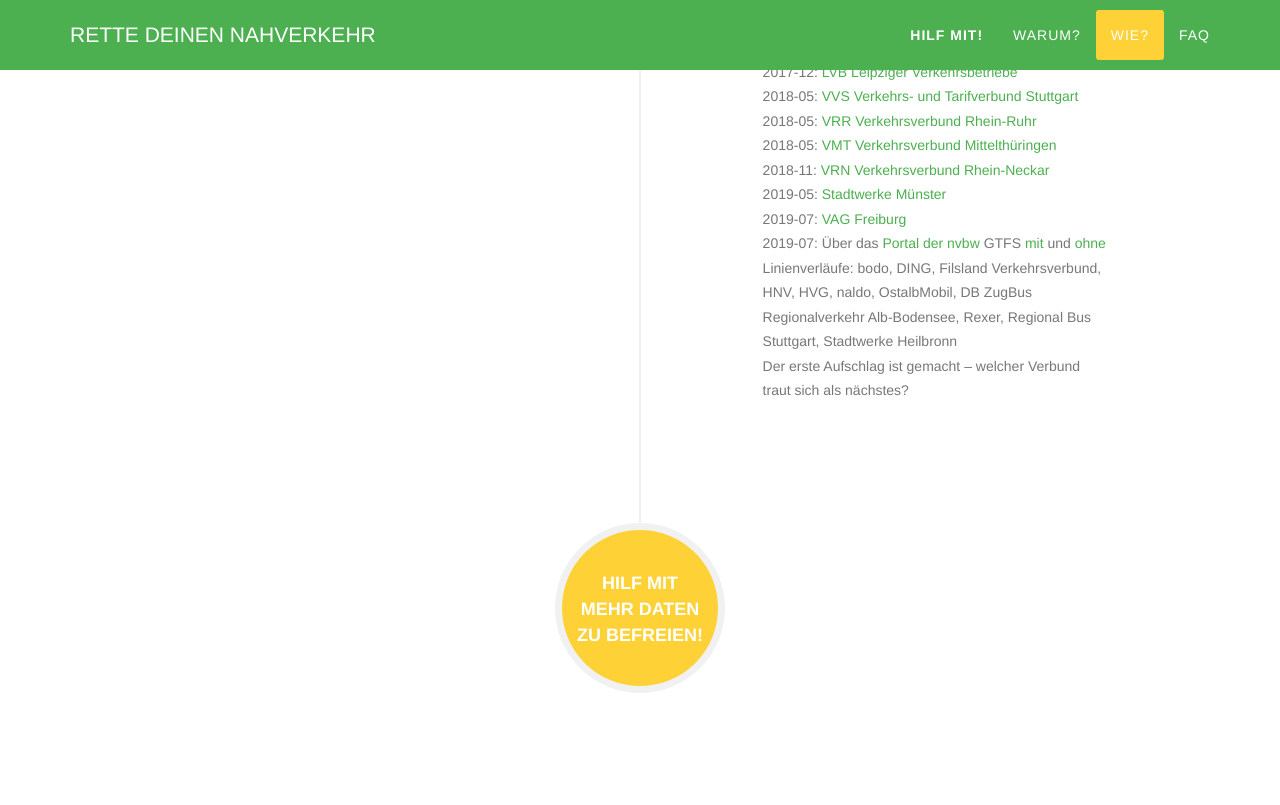
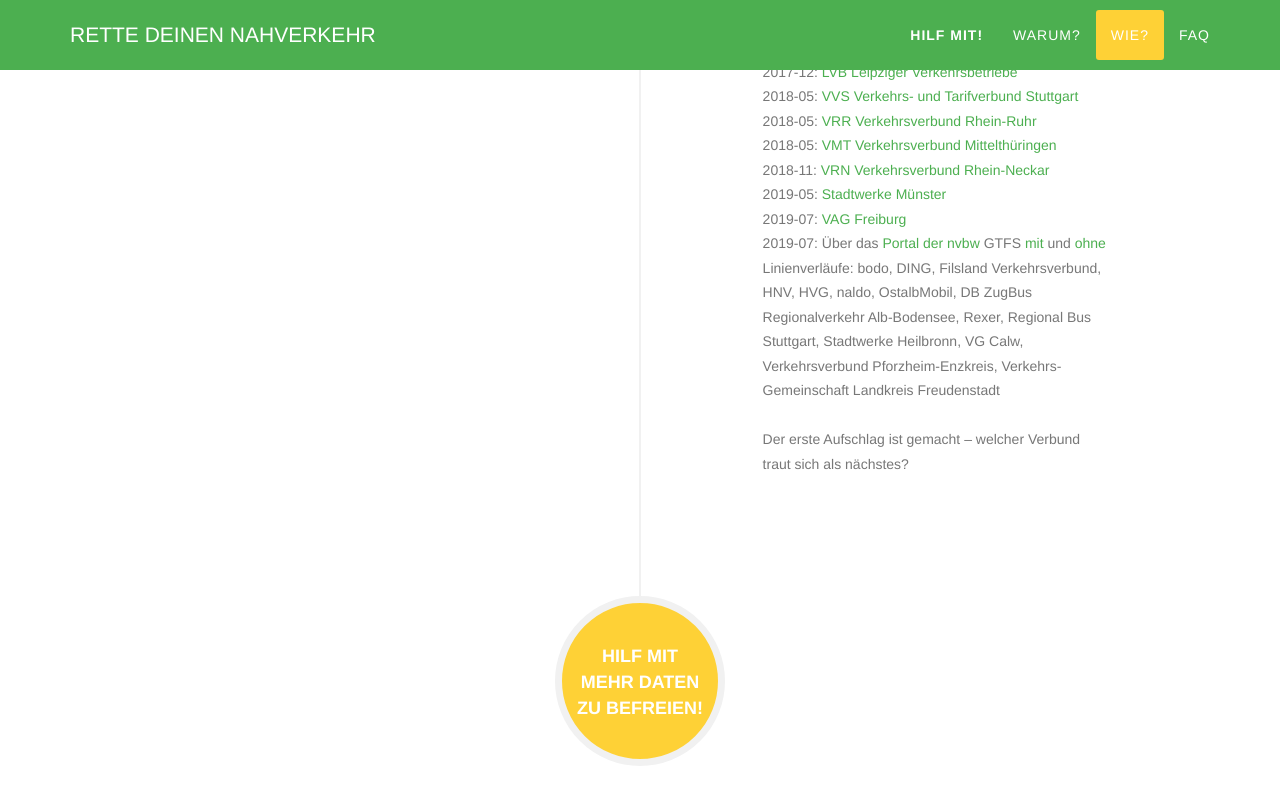
Before and after one commit to okfde/rettedeinennahverkehr, a Jekyll site: the page built from index.html, in a window 1280 px wide and 900 px high, scrolled down 3759 px. Shown: the top 805 px of the window. Built offline with Jekyll 4.4.1, drawn with Linux system fonts in a browser that asks for light colours; comment, search, counter and statistics services are not loaded.

Commit message:
added new nvbw datasets

```diff
--- a/_includes/how.html
+++ b/_includes/how.html
@@ -93,7 +93,8 @@
                                         <br>
                                         2019-07: <a href="https://www.vag-freiburg.de/service-infos/downloads/gtfs-daten">VAG Freiburg</a>
                                         <br>
-                                        2019-07: Über das <a href="https://www.nvbw.de/aufgaben/digitale-mobilitaet/fahrplandaten/">Portal der nvbw</a> GTFS <a href="https://www.nvbw.de/aufgaben/digitale-mobilitaet/fahrplandaten-mit-liniennetz-nach-verkehrsverbund/">mit</a> und <a href="https://www.nvbw.de/aufgaben/digitale-mobilitaet/fahrplandaten-ohne-liniennetz-nach-verkehrsverbund/">ohne</a> Linienverläufe: bodo, DING, Filsland Verkehrsverbund, HNV, HVG, naldo, OstalbMobil, DB ZugBus Regionalverkehr Alb-Bodensee, Rexer, Regional Bus Stuttgart, Stadtwerke Heilbronn
+                                        2019-07: Über das <a href="https://www.nvbw.de/aufgaben/digitale-mobilitaet/fahrplandaten/">Portal der nvbw</a> GTFS <a href="https://www.nvbw.de/aufgaben/digitale-mobilitaet/fahrplandaten-mit-liniennetz-nach-verkehrsverbund/">mit</a> und <a href="https://www.nvbw.de/aufgaben/digitale-mobilitaet/fahrplandaten-ohne-liniennetz-nach-verkehrsverbund/">ohne</a> Linienverläufe: bodo, DING, Filsland Verkehrsverbund, HNV, HVG, naldo, OstalbMobil, DB ZugBus Regionalverkehr Alb-Bodensee, Rexer, Regional Bus Stuttgart, Stadtwerke Heilbronn, VG Calw, Verkehrsverbund Pforzheim-Enzkreis, Verkehrs-Gemeinschaft Landkreis Freudenstadt
+                                        <br>
                                         <br>
                                         Der erste Aufschlag ist gemacht – welcher Verbund traut sich als nächstes?
                                     </p>
```
